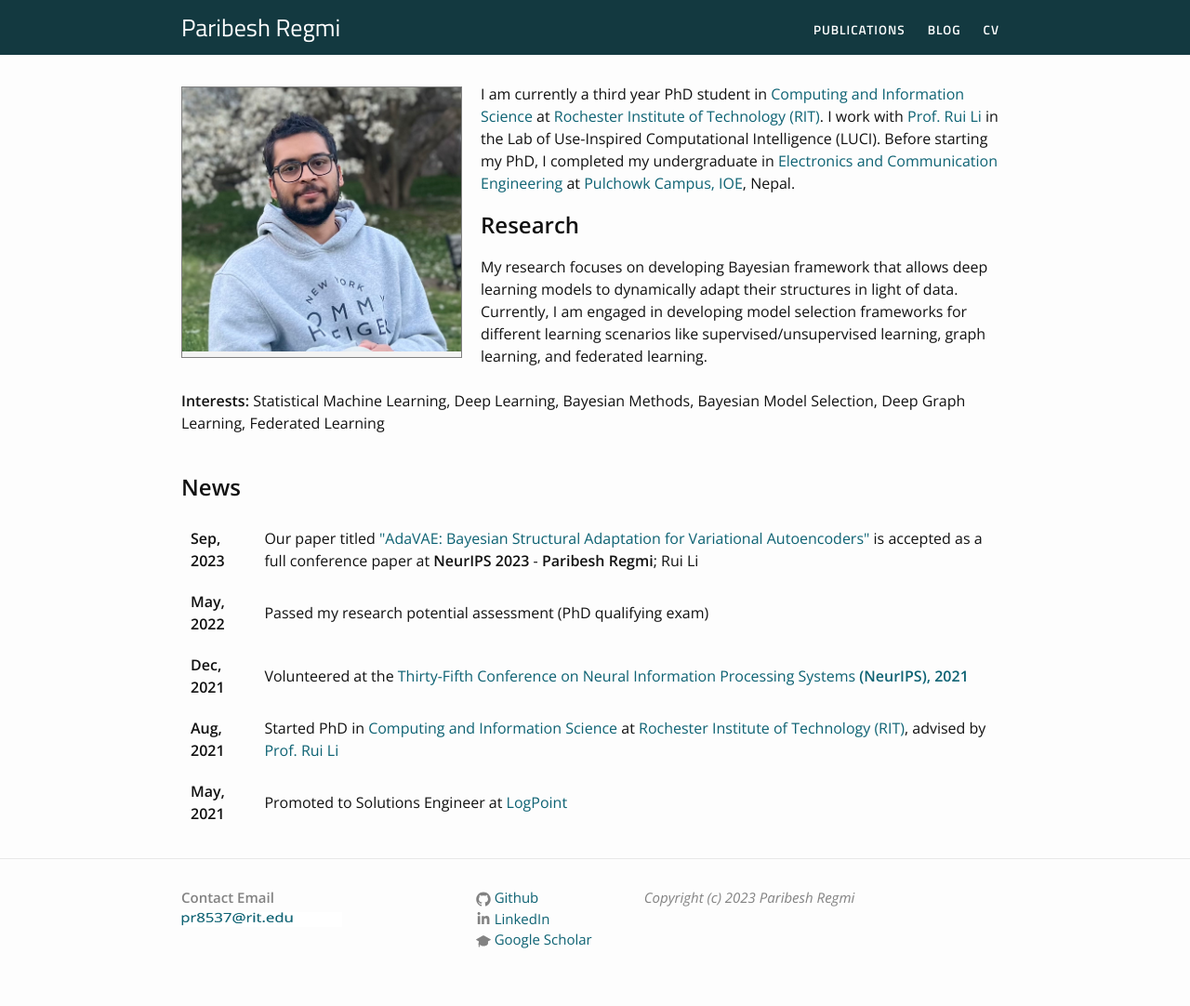
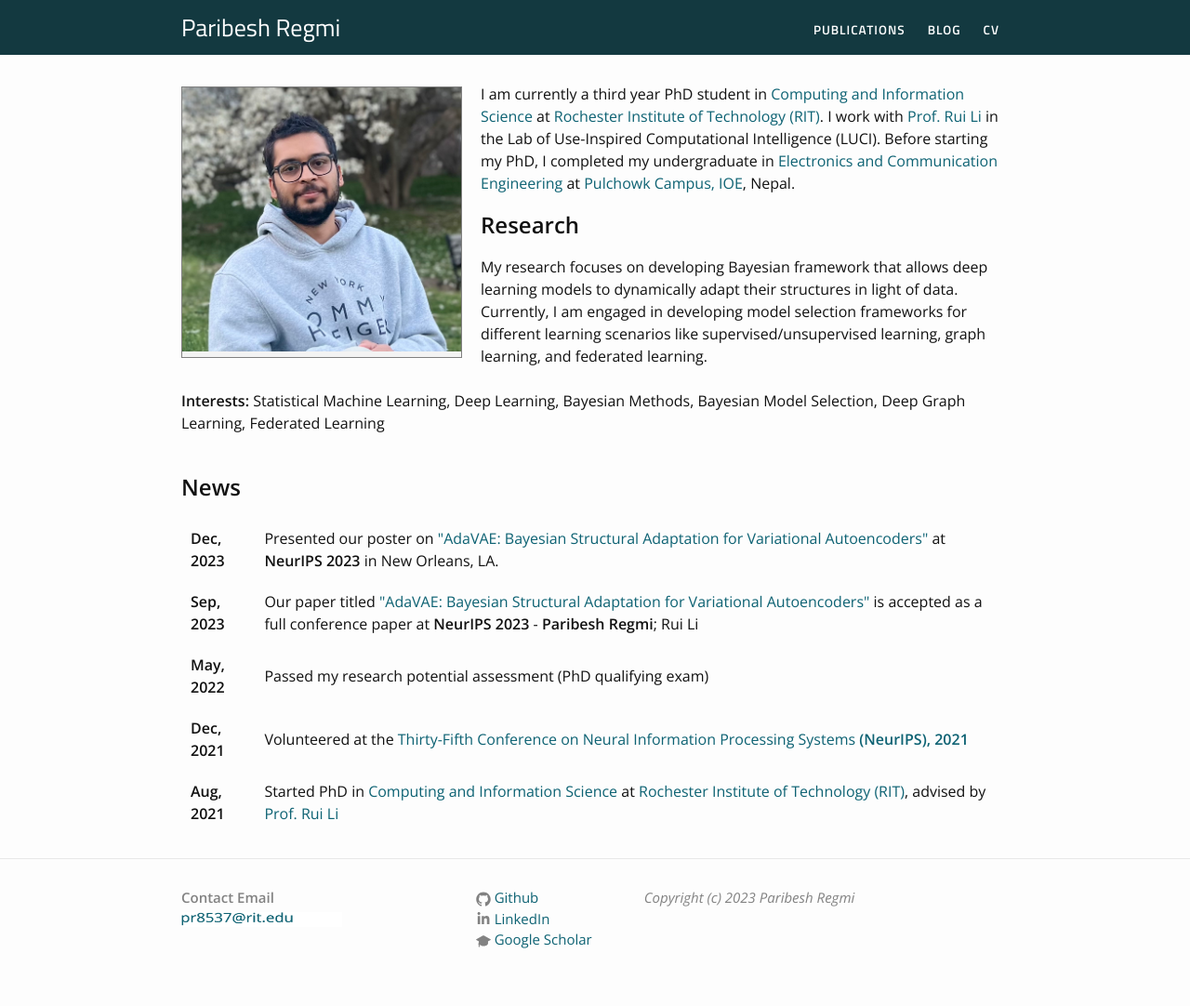
Before and after one commit to paribeshregmi/paribeshregmi.github.io, a Jekyll site: the page built from index.markdown, in a window 1280 px wide. Shown: the whole page at 93% size. Built offline with Jekyll 4.4.1, drawn with Linux system fonts in a browser that asks for light colours.

Commit message:
Update index.markdown

```diff
--- a/index.markdown
+++ b/index.markdown
@@ -24,6 +24,10 @@ layout: default
  </h2>
  <div class="updates" style="height: 21em; overflow-y: scroll;">
      <table>
+     <tr>
+        <td><b>Dec, 2023</b></td>
+        <td> Presented our poster on <a href="https://neurips.cc/virtual/2023/poster/70855" target="_blank" rel="noopener noreferrer">"AdaVAE: Bayesian Structural Adaptation for Variational Autoencoders"</a> at <b>NeurIPS 2023</b> in New Orleans, LA.</td>
+      </tr>
       <tr>
         <td><b>Sep, 2023</b></td>
         <td> Our paper titled <a href="https://neurips.cc/virtual/2023/poster/70855" target="_blank" rel="noopener noreferrer">"AdaVAE: Bayesian Structural Adaptation for Variational Autoencoders"</a> is accepted as a full conference paper at <b>NeurIPS 2023</b> - <b>Paribesh Regmi</b>; Rui Li</td>
```
